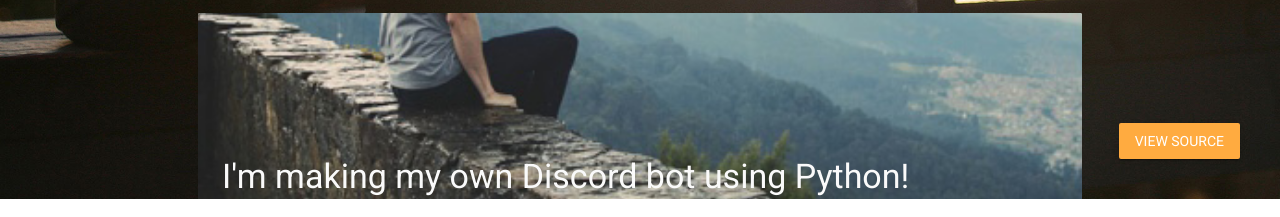
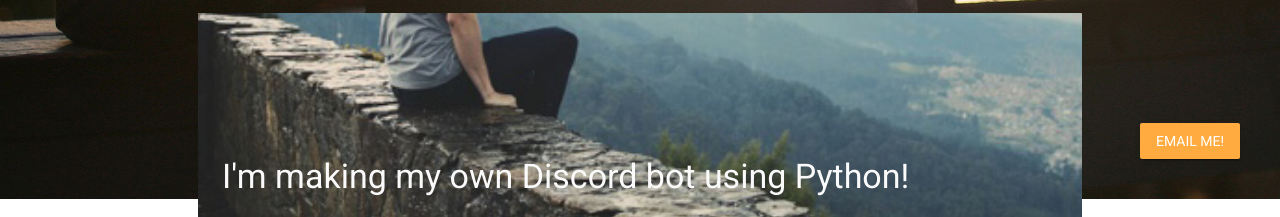
Before and after one commit to JacobDanS/korejjamjar-blog, a plain HTML site: page index.html in a window 1280 px wide. Shown: the part 601-818 px from the top of the page. Drawn offline with nearby package versions, Linux system fonts and the light colour scheme.

Commit message:
Update index.html

```diff
--- a/index.html
+++ b/index.html
@@ -166,8 +166,8 @@
       </main>
       <div class="mdl-layout__obfuscator"></div>
     </div>
-    <a href="https://github.com/google/material-design-lite/blob/mdl-1.x/templates/blog/" target="_blank" id="view-source" class="mdl-button mdl-js-button mdl-button--raised mdl-js-ripple-effect mdl-color--accent mdl-color-text--white">View Source</a>
-    <script src="https://code.getmdl.io/1.3.0/material.min.js"></script>
+    <a href="https://github.com/google/material-design-lite/blob/mdl-1.x/templates/blog/" target="_blank" id="view-source" class="mdl-button mdl-js-button mdl-button--raised mdl-js-ripple-effect mdl-color--accent mdl-color-text--white">Email me!</a>
+    <script src="mailto:itzkoregaming@gmail.com"></script>
   </body>
   <script>
     Array.prototype.forEach.call(document.querySelectorAll('.mdl-card__media'), function(el) {
```
